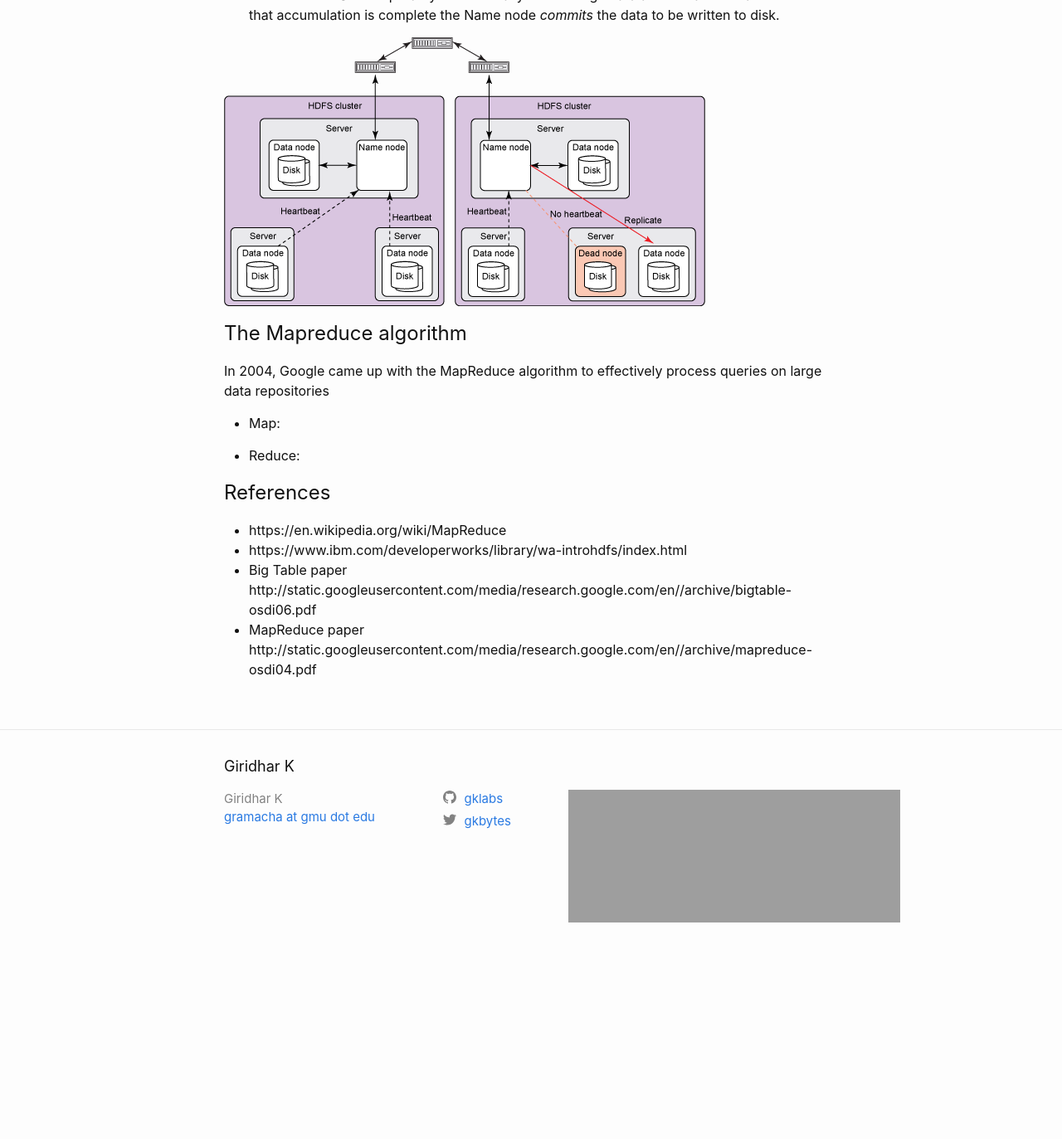
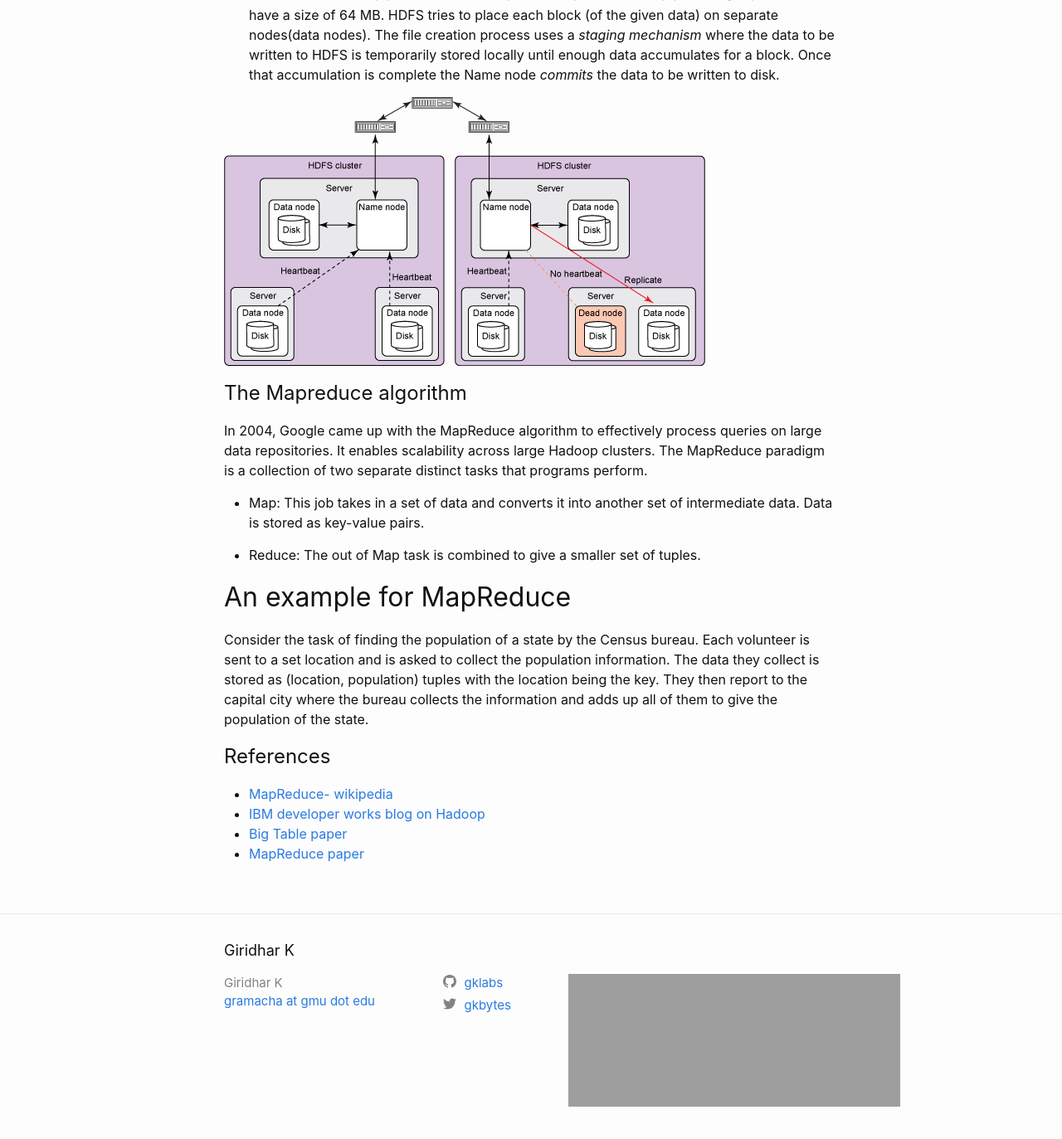
Before and after one commit to gklabs/gklabs.github.io, a Jekyll site: the page built from _posts/2020-05-25-gentle-intro-hadoop.markdown, in a window 1280 px wide and 1400 px high, scrolled down 2684 px. Shown: the top 1373 px of the window at 83% size. Built offline with Jekyll 4.4.1, drawn with Linux system fonts in a browser that asks for light colours; before the commit the page ends 3862 px from its top, so only the background shows below that; some of the changed text lies outside the part shown; grey boxes are pictures that could not be loaded.

Commit message:
completed hadoop post

```diff
--- a/_posts/2020-05-25-gentle-intro-hadoop.markdown
+++ b/_posts/2020-05-25-gentle-intro-hadoop.markdown
@@ -4,13 +4,13 @@ title: "A gentle introduction to Hadoop"
 date: 2020-05-25 19:00:00
 categories: Big Data Hadoop
 ---
-status: in progress
+status: completed
 
 
 Introduction
 ====================
 
-This article aims to simplify and make Hadoop less cooler by understanding the overall purpose and working of a file system.
+This article aims to simplify and make Hadoop less cooler by understanding the overall purpose and working of a file system. We will first discuss why we care about Big Data and why need a file system to store the large amounts of data that is generated. We will then discuss a simple analogy for hadoop to understand the overall idea behind it, followed by explaining the individual components in HDFS.
 
 Why do we care about Big Data ?
 ==========================
@@ -52,7 +52,7 @@ Hadoop File System has 5 components or services under 2 main categories of funct
 * Master Services
 	* Name node (Bob): Manages the data block management.
 	* Secondary Name node: Works concurrently with Name node.
-	* Job Tracker (Elder Elf):
+	* Job Tracker (Elder Elf): Tracks the status of the jobs.
 
 * Slave services
 	* Data node: Commodity hardware nodes which provide storage. Data nodes send _heartbeat_ to Name node indicating their functioning status. The interval for these heartbeats vary but is usually in the range of 3 seconds.
@@ -79,14 +79,20 @@ Based on the analogy, lets go through the sequence of steps of storing and retri
 The Mapreduce algorithm
 ======================
 
-In 2004, Google came up with the MapReduce algorithm to effectively process queries on large data repositories
-* Map:
+In 2004, Google came up with the MapReduce algorithm to effectively process queries on large data repositories. It enables scalability across large Hadoop clusters. The MapReduce paradigm is a collection of two separate distinct tasks that programs perform.
+* Map: This job takes in a set of data and converts it into another set of intermediate data. Data is stored as key-value pairs.
 
-* Reduce:
+* Reduce: The out of Map task is combined to give a smaller set of tuples.
+
+## An example for MapReduce
+
+Consider the task of finding the population of a state by the Census bureau. Each volunteer is sent to a set location and is asked to collect the population information. The data they collect is stored as (location, population) tuples with the location being the key. They then report to the capital city where the bureau collects the information and adds up all of them to give the population of the state.
+
+
 
 References
 ============
-* https://en.wikipedia.org/wiki/MapReduce
-* https://www.ibm.com/developerworks/library/wa-introhdfs/index.html
-* Big Table paper http://static.googleusercontent.com/media/research.google.com/en//archive/bigtable-osdi06.pdf
-* MapReduce paper http://static.googleusercontent.com/media/research.google.com/en//archive/mapreduce-osdi04.pdf
+* [MapReduce- wikipedia](https://en.wikipedia.org/wiki/MapReduce)
+* [IBM developer works blog on Hadoop](https://www.ibm.com/developerworks/library/wa-introhdfs/index.html)
+* [Big Table paper](http://static.googleusercontent.com/media/research.google.com/en//archive/bigtable-osdi06.pdf)
+* [MapReduce paper](http://static.googleusercontent.com/media/research.google.com/en//archive/mapreduce-osdi04.pdf)
--- a/about.markdown
+++ b/about.markdown
@@ -10,3 +10,5 @@ I am Giridhar Kaushik Ramachandran. I am currently a doctoral researcher in Info
 
 * [Resumé](https://drive.google.com/file/d/191DO71AUbSeYKx2S8y8P2_RMp9i9RJs1/view?usp=sharing)
 * [Research Statement](https://drive.google.com/file/d/1x1fgAZkvRdBz5cz4alQN3Gjh2kWgMbW0/view?usp=sharing)
+
+Find me on twitter @gkbytes.
```
Also changed, not shown: 1 other file.
